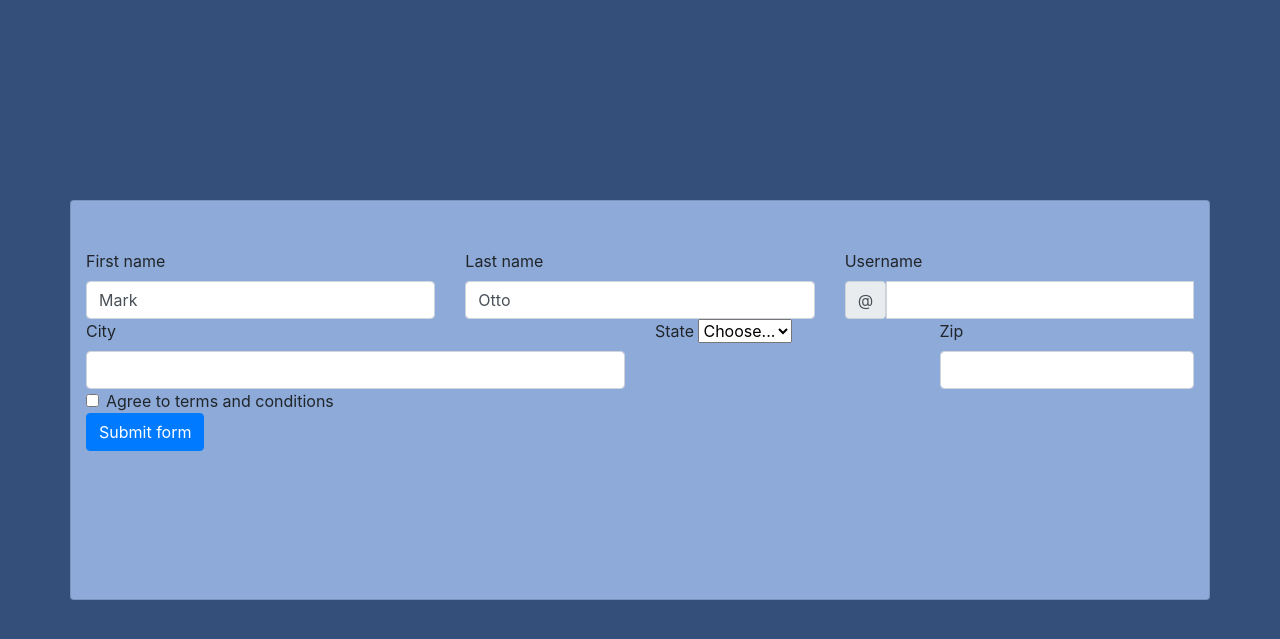
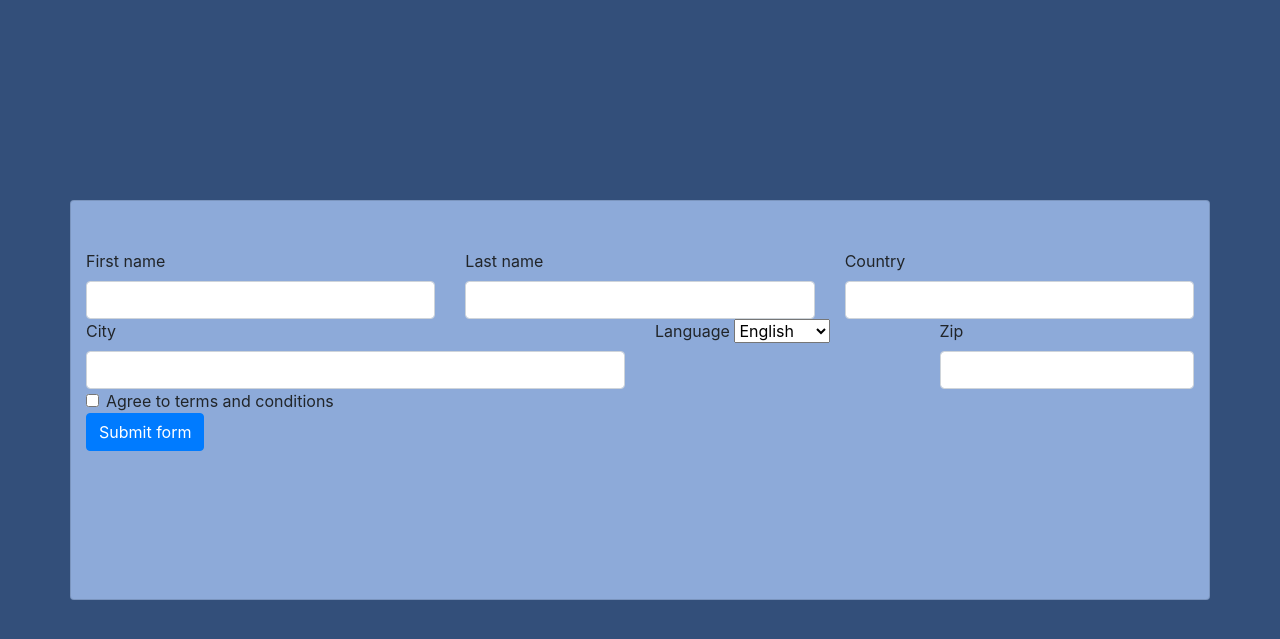
Before and after one commit to ayushhagarwal/Registration-Form-Validation, a Flask app: page / in a window 1280 px wide. Shown: the part 56-695 px from the top of the page. Run offline with Flask 2, Linux system fonts and the light colour scheme; some libraries are stand-ins or nearby versions.

Commit message:
changes to the form on the homepage

```diff
--- a/templates/index.html
+++ b/templates/index.html
@@ -27,26 +27,23 @@
         <form class="row g-3 needs-validation" novalidate method="POST" action="/register">
             <div class="col-md-4">
               <label for="validationCustom01" class="form-label">First name</label>
-              <input type="text" class="form-control" id="validationCustom01" value="Mark" required>
+              <input type="text" class="form-control" id="validationCustom01" required>
               <div class="valid-feedback">
                 Looks good!
               </div>
             </div>
             <div class="col-md-4">
               <label for="validationCustom02" class="form-label">Last name</label>
-              <input type="text" class="form-control" id="validationCustom02" value="Otto" required>
+              <input type="text" class="form-control" id="validationCustom02" required>
               <div class="valid-feedback">
                 Looks good!
               </div>
             </div>
             <div class="col-md-4">
-              <label for="validationCustomUsername" class="form-label">Username</label>
-              <div class="input-group has-validation">
-                <span class="input-group-text" id="inputGroupPrepend">@</span>
-                <input type="text" class="form-control" id="validationCustomUsername" aria-describedby="inputGroupPrepend" required>
-                <div class="invalid-feedback">
-                  Please choose a username.
-                </div>
+              <label for="validationCustom03" class="form-label">Country</label>
+              <input type="text" class="form-control" id="validationCustom03" required>
+              <div class="invalid-feedback">
+                Enter Country Name
               </div>
             </div>
             <div class="col-md-6">
@@ -57,10 +54,14 @@
               </div>
             </div>
             <div class="col-md-3">
-              <label for="validationCustom04" class="form-label">State</label>
+              <label for="validationCustom04" class="form-label">Language</label>
               <select class="form-select" id="validationCustom04" required>
-                <option selected disabled value="">Choose...</option>
-                <option>...</option>
+                <option selected disabled value="">English</option>
+                <option>German</option>
+                <option>Spanish</option>
+                <option>Italian</option>
+                <option>Japanese</option>
+                <option>Chinese</option>
               </select>
               <div class="invalid-feedback">
                 Please select a valid state.
```
